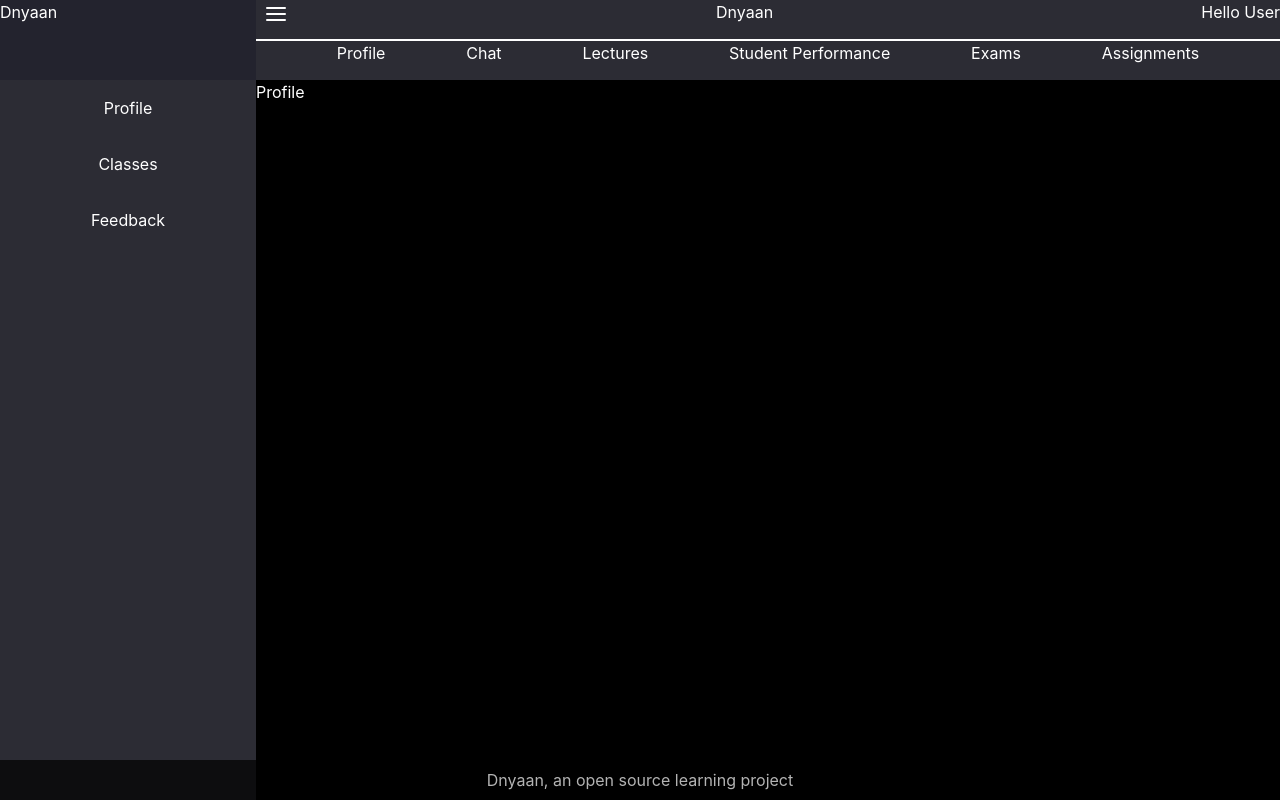
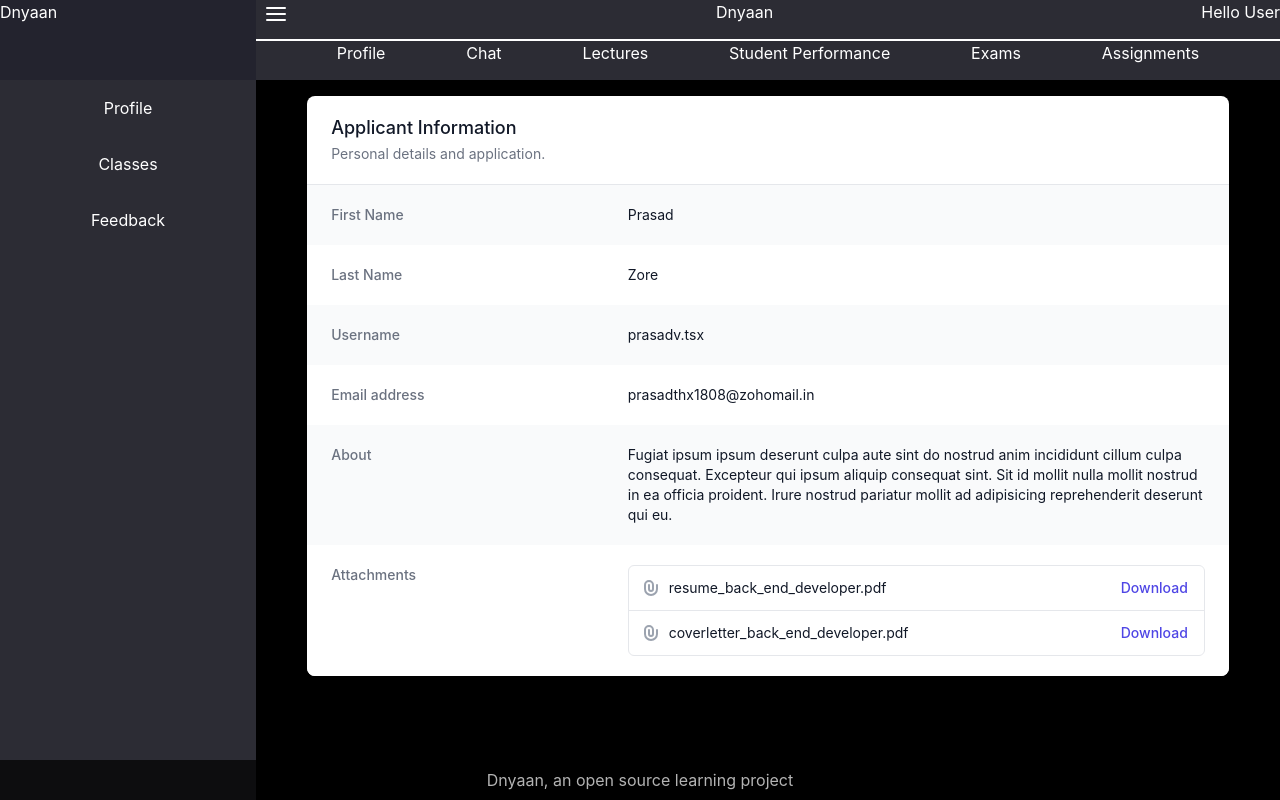
Before and after one commit to prasadthx/LMS_FrontEnd_React, a React (Create React App) app: page /action/profile/profile in a window 1280 px wide. Built offline with nearby package versions, Linux system fonts and the light colour scheme.

Commit message:
Profile page added

```diff
--- a/src/Views/Instructor/InstructorStructure/MainContent/Contents/Profile/Profile.css
+++ b/src/Views/Instructor/InstructorStructure/MainContent/Contents/Profile/Profile.css
@@ -0,0 +1,4 @@
+.Profile{
+    width:100%;
+    height:100%;
+}
--- a/src/Views/Instructor/InstructorStructure/MainContent/Contents/Profile/Profile.tsx
+++ b/src/Views/Instructor/InstructorStructure/MainContent/Contents/Profile/Profile.tsx
@@ -1,11 +1,108 @@
 import React from "react";
-import './Profile.css'
+import './Profile.css';
 
 export class Profile extends React.Component<any,any>{
     render() {
         return (
-            <div className="Profile">
-                Profile
+            <div style={{display:"flex",justifyContent:"center", alignItems:"center", width:"90%", height:"90%", margin:"auto"}} className='mt-2'>
+                <div className="Profile mt-8">
+                    <div className="bg-white shadow overflow-hidden sm:rounded-lg">
+                        <div className="px-4 py-5 sm:px-6">
+                            <h3 className="text-lg leading-6 font-medium text-gray-900">
+                                Applicant Information
+                            </h3>
+                            <p className="mt-1 max-w-2xl text-sm text-gray-500">
+                                Personal details and application.
+                            </p>
+                        </div>
+                        <div className="border-t border-gray-200">
+                            <dl>
+                                <div className="bg-gray-50 px-4 py-5 sm:grid sm:grid-cols-3 sm:gap-4 sm:px-6">
+                                    <dt className="text-sm font-medium text-gray-500">
+                                        First Name
+                                    </dt>
+                                    <dd className="mt-1 text-sm text-gray-900 sm:mt-0 sm:col-span-2">
+                                        Prasad
+                                    </dd>
+                                </div>
+                                <div className="bg-white px-4 py-5 sm:grid sm:grid-cols-3 sm:gap-4 sm:px-6">
+                                    <dt className="text-sm font-medium text-gray-500">
+                                        Last Name
+                                    </dt>
+                                    <dd className="mt-1 text-sm text-gray-900 sm:mt-0 sm:col-span-2">
+                                        Zore
+                                    </dd>
+                                </div>
+                                <div className="bg-gray-50 px-4 py-5 sm:grid sm:grid-cols-3 sm:gap-4 sm:px-6">
+                                    <dt className="text-sm font-medium text-gray-500">
+                                        Username
+                                    </dt>
+                                    <dd className="mt-1 text-sm text-gray-900 sm:mt-0 sm:col-span-2">
+                                        prasadv.tsx
+                                    </dd>
+                                </div>
+                                <div className="bg-white px-4 py-5 sm:grid sm:grid-cols-3 sm:gap-4 sm:px-6">
+                                    <dt className="text-sm font-medium text-gray-500">
+                                        Email address
+                                    </dt>
+                                    <dd className="mt-1 text-sm text-gray-900 sm:mt-0 sm:col-span-2">
+                                        prasadthx1808@zohomail.in
+                                    </dd>
+                                </div>
+                                <div className="bg-gray-50 px-4 py-5 sm:grid sm:grid-cols-3 sm:gap-4 sm:px-6">
+                                    <dt className="text-sm font-medium text-gray-500">
+                                        About
+                                    </dt>
+                                    <dd className="mt-1 text-sm text-gray-900 sm:mt-0 sm:col-span-2">
+                                        Fugiat ipsum ipsum deserunt culpa aute sint do nostrud anim incididunt cillum culpa consequat. Excepteur qui ipsum aliquip consequat sint. Sit id mollit nulla mollit nostrud in ea officia proident. Irure nostrud pariatur mollit ad adipisicing reprehenderit deserunt qui eu.
+                                    </dd>
+                                </div>
+                                <div className="bg-white px-4 py-5 sm:grid sm:grid-cols-3 sm:gap-4 sm:px-6">
+                                    <dt className="text-sm font-medium text-gray-500">
+                                        Attachments
+                                    </dt>
+                                    <dd className="mt-1 text-sm text-gray-900 sm:mt-0 sm:col-span-2">
+                                        <ul className="border border-gray-200 rounded-md divide-y divide-gray-200">
+                                            <li className="pl-3 pr-4 py-3 flex items-center justify-between text-sm">
+                                                <div className="w-0 flex-1 flex items-center">
+
+                                                    <svg className="flex-shrink-0 h-5 w-5 text-gray-400" xmlns="http://www.w3.org/2000/svg" viewBox="0 0 20 20" fill="currentColor" aria-hidden="true">
+                                                        <path fill-rule="evenodd" d="M8 4a3 3 0 00-3 3v4a5 5 0 0010 0V7a1 1 0 112 0v4a7 7 0 11-14 0V7a5 5 0 0110 0v4a3 3 0 11-6 0V7a1 1 0 012 0v4a1 1 0 102 0V7a3 3 0 00-3-3z" clip-rule="evenodd" />
+                                                    </svg>
+                                                    <span className="ml-2 flex-1 w-0 truncate">
+                  resume_back_end_developer.pdf
+                </span>
+                                                </div>
+                                                <div className="ml-4 flex-shrink-0">
+                                                    <a href="#" className="font-medium text-indigo-600 hover:text-indigo-500">
+                                                        Download
+                                                    </a>
+                                                </div>
+                                            </li>
+                                            <li className="pl-3 pr-4 py-3 flex items-center justify-between text-sm">
+                                                <div className="w-0 flex-1 flex items-center">
+
+                                                    <svg className="flex-shrink-0 h-5 w-5 text-gray-400" xmlns="http://www.w3.org/2000/svg" viewBox="0 0 20 20" fill="currentColor" aria-hidden="true">
+                                                        <path fill-rule="evenodd" d="M8 4a3 3 0 00-3 3v4a5 5 0 0010 0V7a1 1 0 112 0v4a7 7 0 11-14 0V7a5 5 0 0110 0v4a3 3 0 11-6 0V7a1 1 0 012 0v4a1 1 0 102 0V7a3 3 0 00-3-3z" clip-rule="evenodd" />
+                                                    </svg>
+                                                    <span className="ml-2 flex-1 w-0 truncate">
+                  coverletter_back_end_developer.pdf
+                </span>
+                                                </div>
+                                                <div className="ml-4 flex-shrink-0">
+                                                    <a href="#" className="font-medium text-indigo-600 hover:text-indigo-500">
+                                                        Download
+                                                    </a>
+                                                </div>
+                                            </li>
+                                        </ul>
+                                    </dd>
+                                </div>
+                            </dl>
+                        </div>
+                    </div>
+
+                </div>
             </div>
         );
     }
--- a/src/Views/Instructor/InstructorStructure/MainContent/MainHeader.tsx
+++ b/src/Views/Instructor/InstructorStructure/MainContent/MainHeader.tsx
@@ -17,7 +17,7 @@
                     <div> Hello User </div>
                 </div>
                 <div className='NavigationPanel flex justify-evenly'>
-                    <Link to='/action/profile'><div> Profile </div></Link>
+                    <Link to='/action/profile/profile'><div> Profile </div></Link>
                     <Link to='/action/chat'><div> Chat </div></Link>
                     <Link to='/action/lectures'><div> Lectures </div></Link>
                     <Link to='/action/performance'><div> Student Performance </div></Link>
--- a/src/Views/Instructor/InstructorStructure/Sidebar/SidebarOption.tsx
+++ b/src/Views/Instructor/InstructorStructure/Sidebar/SidebarOption.tsx
@@ -5,6 +5,9 @@
 export class SidebarOption extends React.Component<{content: string},any>{
     constructor(props:any){
         super(props);
+        this.state = {
+            isClicked:false
+        }
     };
 
     optionRenderer = (menu: { performance: string[]; exams: string[]; assignments: string[]; chat: string[]; profile: string[]; lectures: string[] }) => {
@@ -43,6 +46,7 @@
             ,
             'lectures':
                 [
+                    'TimeTable',
                     'Subjects'
                 ]
             ,
@@ -67,7 +71,8 @@
         return (
             <div className='SidebarOption'>
                 {this.optionRenderer(menus).map( (option:string, index:number) => (
-                    <Link to={'/action/' + this.props.content +'/'+ option.replaceAll(' ','')} className='focus-within:bg-black' >
+                    <Link to={'/action/' + this.props.content +'/'+ option.replaceAll(' ','')}
+                          className='focus-within:bg-black'>
                         <div className='py-4 px-0.5  text-center focus-within:bg-blue-600'>
                             {option}
                         </div>
```
